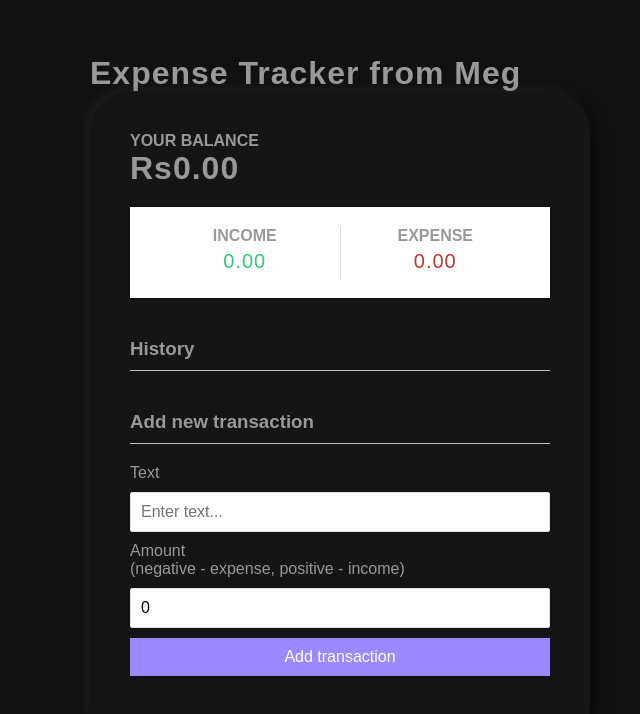
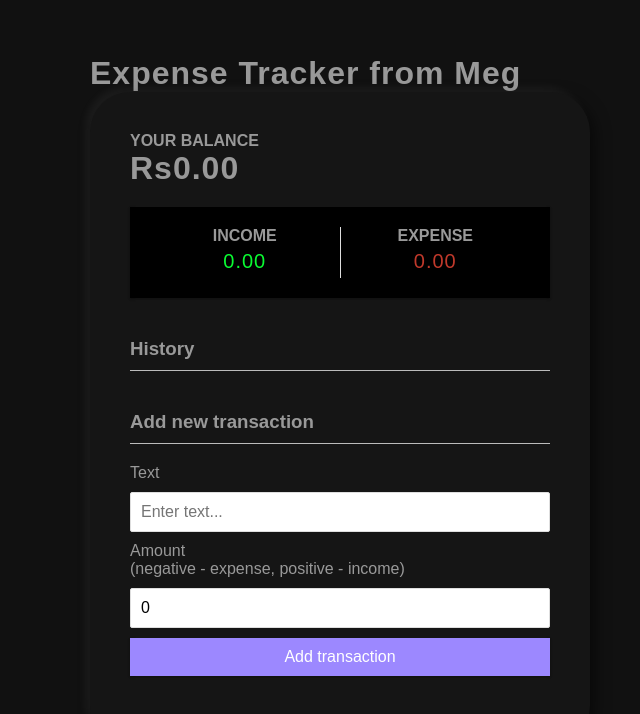
Before and after one commit to Saad-Ansari07/React-Expense-Tracker, a React (Create React App) app: page / in a window 1280 px wide. Shown: the top 714 px of the page, without its empty margins (300-940 px from the left). Built offline with nearby package versions, Linux system fonts and the light colour scheme.

Commit message:
Update App.css

```diff
--- a/src/App.css
+++ b/src/App.css
@@ -46,9 +46,17 @@ body {
                 5px 5px 15px rgba(0, 0, 0, 0.5);
 }
 
+.container h2 {
+    color: #c7c7c7;
+    font-weight: 500px;
+    text-transform: uppercase;
+    letter-spacing: 4px;
+}
+
 h1 {
   letter-spacing: 1px;
   margin: 0;
+  color: #999;
 }
 
 h3 {
@@ -62,14 +70,24 @@ h4 {
   text-transform: uppercase;
 }
 
-.inc-exp-container {
+/* .inc-exp-container {
   background-color: #fff;
   box-shadow: var(--box-shadow);
   padding: 20px;
   display: flex;
   justify-content: space-between;
   margin: 20px 0;
+} */
+
+.inc-exp-container {
+  background-color: black;
+  box-shadow: var(--box-shadow);
+  padding: 20px;
+  display: flex;
+  justify-content: space-between;
+  margin: 20px 0;
 }
+
 
 .inc-exp-container > div {
   flex: 1;
@@ -87,7 +105,7 @@ h4 {
 }
 
 .money.plus {
-  color: #2ecc71;
+  color: #0afc32;
 }
 
 .money.minus {
```
